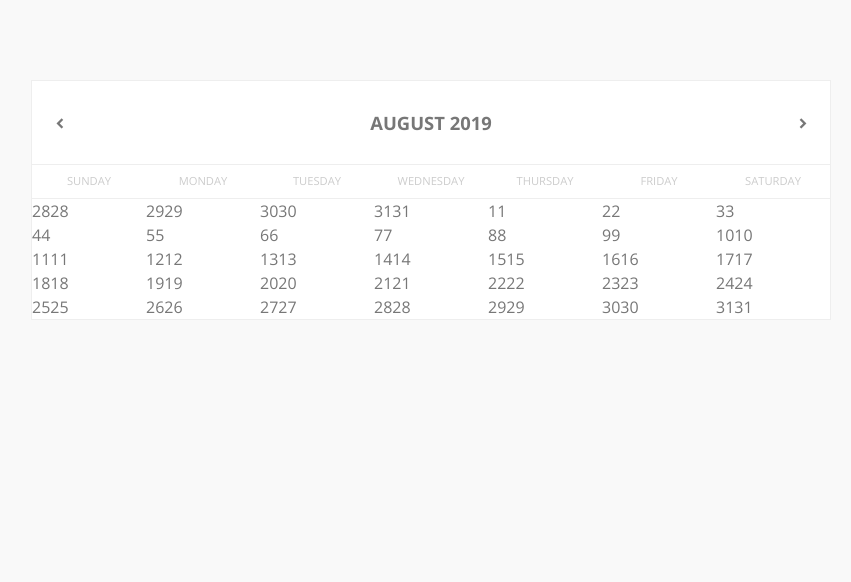
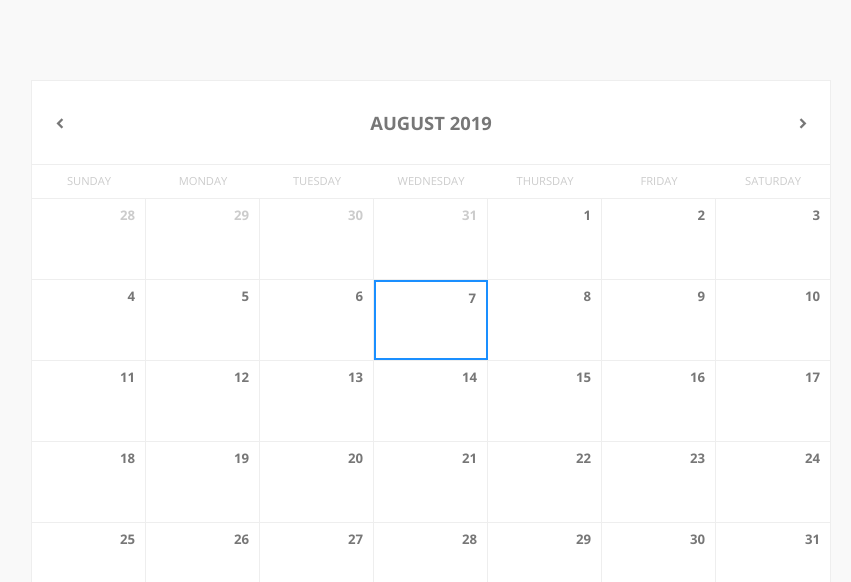
Before and after one commit to aishwaryarao7/calendar, a React (Create React App) app: page / in a window 1280 px wide. Shown: the top 582 px of the page, without its empty margins (209-1060 px from the left). Built offline with nearby package versions, Linux system fonts and the light colour scheme.

Commit message:
Add styling for calendar cells

```diff
--- a/src/App.css
+++ b/src/App.css
@@ -137,3 +137,61 @@ main {
   padding: .75em 0;
   border-bottom: 1px solid var(--border-color);
 }
+
+.calendar .body .cell {
+  position: relative;
+  height: 5em;
+  border-right: 1px solid var(--border-color);
+  overflow: hidden;
+  cursor: pointer;
+  background: var(--neutral-color);
+  transition: 0.25s ease-out;
+}
+
+.calendar .body .selected {
+  border: 2px solid #1a8fff;
+}
+
+.calendar .body .row {
+  border-bottom: 1px solid var(--border-color);
+}
+
+.calendar .body .row:last-child {
+  border-bottom: none;
+}
+
+.calendar .body .cell:last-child {
+  border-right: none;
+}
+
+.calendar .body .cell .number {
+  position: absolute;
+  font-size: 82.5%;
+  line-height: 1;
+  top: .75em;
+  right: .75em;
+  font-weight: 700;
+}
+
+.calendar .body .disabled {
+  color: var(--text-color-light);
+  pointer-events: none;
+}
+
+.calendar .body .cell .bg {
+  font-weight: 700;
+  line-height: 1;
+  color: var(--main-color);
+  opacity: 0;
+  font-size: 8em;
+  position: absolute;
+  top: -.2em;
+  right: -.05em;
+  letter-spacing: -.07em;
+}
+
+.calendar .body .col {
+  flex-grow: 0;
+  flex-basis: calc(100%/7);
+  width: calc(100%/7);
+}
```
